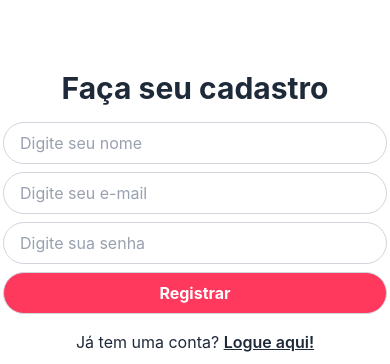
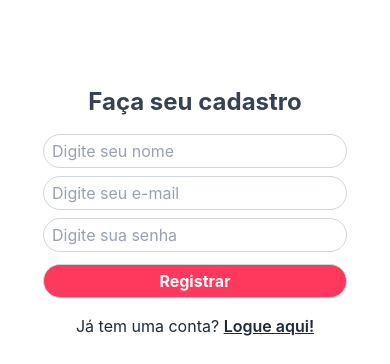
Before and after one commit to HenriqueHackcode/Website_Airbnb_React, a React (Vite) app in the folder front-end/: page /register in a window 390 px wide. Shown: the part 170-534 px from the top of the page. Built offline with nearby package versions, Linux system fonts and the light colour scheme; no server answers.

Commit message:
Responsive/components

```diff
--- a/front-end/src/pages/Login.jsx
+++ b/front-end/src/pages/Login.jsx
@@ -48,20 +48,20 @@ const Login = () => {
         >
           <input
             type="email"
-            className="w-full rounded-full border border-gray-700 bg-white px-4 py-2 placeholder-gray-700"
+            className="w-76 self-center rounded-full border border-gray-700 bg-white px-2 py-1 placeholder-gray-700 md:w-full md:px-4 md:py-2"
             placeholder="Digite seu e-mail"
             value={email}
             onChange={(e) => setEmail(e.target.value)}
           />
           <input
             type="password"
-            className="w-full rounded-full border border-gray-700 bg-white px-4 py-2 placeholder-gray-700"
+            className="w-76 self-center rounded-full border border-gray-700 bg-white px-2 py-1 placeholder-gray-700 md:w-full md:px-4 md:py-2"
             placeholder="Digite sua senha"
             value={password}
             onChange={(e) => setPassword(e.target.value)}
           />
 
-          <button className="bg-primary-400 w-full cursor-pointer rounded-full border border-gray-300 px-4 py-2 font-bold text-white opacity-80">
+          <button className="bg-primary-400 mt-1 w-76 cursor-pointer self-center rounded-full border border-gray-300 py-1 font-bold text-white opacity-80 md:w-full md:px-4 md:py-2">
             Login
           </button>
         </form>
--- a/front-end/src/pages/Register.jsx
+++ b/front-end/src/pages/Register.jsx
@@ -36,31 +36,33 @@ const Register = () => {
   return (
     <section className="flex items-center">
       <div className="mx-auto flex w-full max-w-96 flex-col items-center gap-4">
-        <h2 className="text-3xl font-bold">Faça seu cadastro</h2>
+        <h2 className="text-2xl font-bold text-gray-700 md:text-3xl">
+          Faça seu cadastro
+        </h2>
         <form className="flex w-full flex-col gap-2" onSubmit={handleSubmit}>
           <input
             type="text"
-            className="w-full rounded-full border border-gray-300 px-4 py-2 placeholder-gray-400"
+            className="w-76 self-center rounded-full border border-gray-300 px-2 py-1 placeholder-gray-400 md:w-full md:px-4 md:py-2"
             placeholder="Digite seu nome"
             value={name}
             onChange={(e) => setName(e.target.value)}
           />
           <input
             type="email"
-            className="w-full rounded-full border border-gray-300 px-4 py-2 placeholder-gray-400"
+            className="w-76 self-center rounded-full border border-gray-300 px-2 py-1 placeholder-gray-400 md:w-full md:px-4 md:py-2"
             placeholder="Digite seu e-mail"
             value={email}
             onChange={(e) => setEmail(e.target.value)}
           />
           <input
             type="password"
-            className="w-full rounded-full border border-gray-300 px-4 py-2 placeholder-gray-400"
+            className="w-76 self-center rounded-full border border-gray-300 px-2 py-1 placeholder-gray-400 md:w-full md:px-4 md:py-2"
             placeholder="Digite sua senha"
             value={password}
             onChange={(e) => setPassword(e.target.value)}
           />
 
-          <button className="bg-primary-400 w-full cursor-pointer rounded-full border border-gray-300 px-4 py-2 font-bold text-white">
+          <button className="bg-primary-400 mt-1 w-76 cursor-pointer self-center rounded-full border border-gray-300 px-2 py-1 font-bold text-white md:w-full md:px-4 md:py-2">
             Registrar
           </button>
         </form>
```
